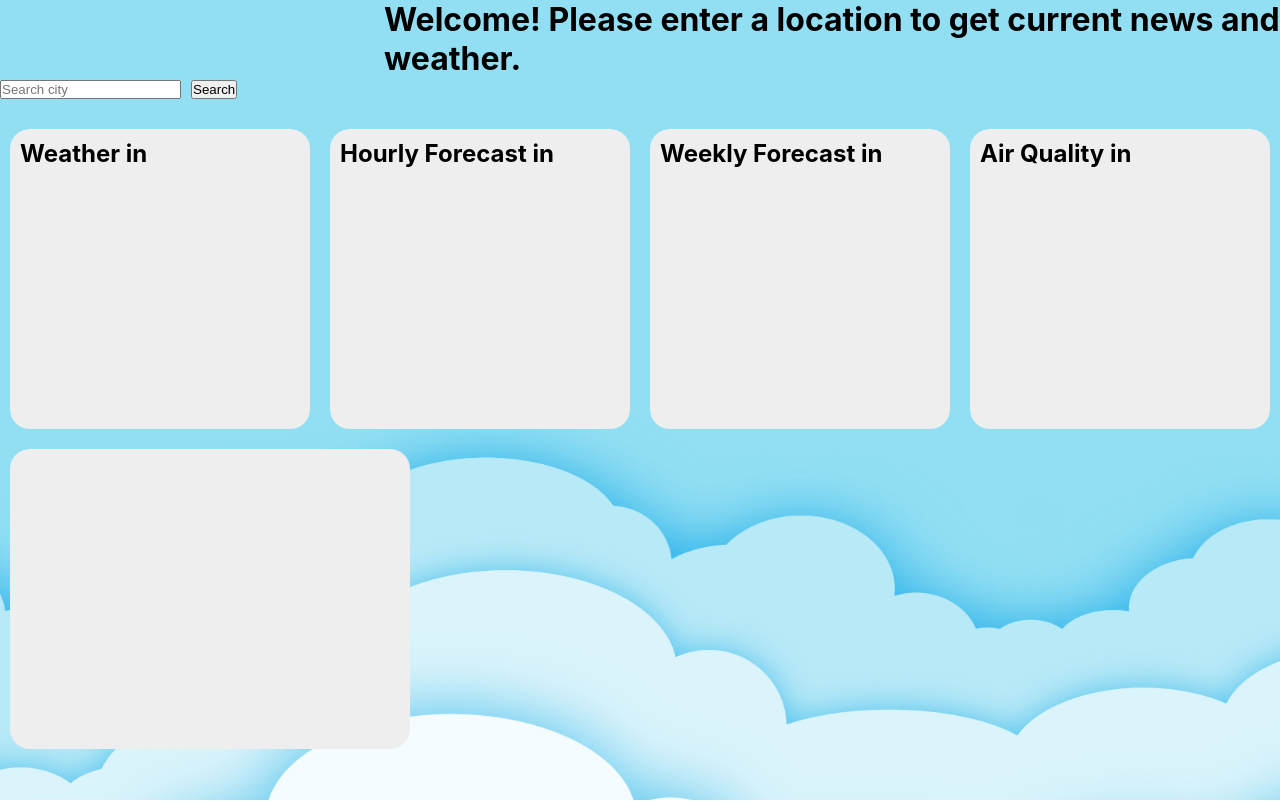
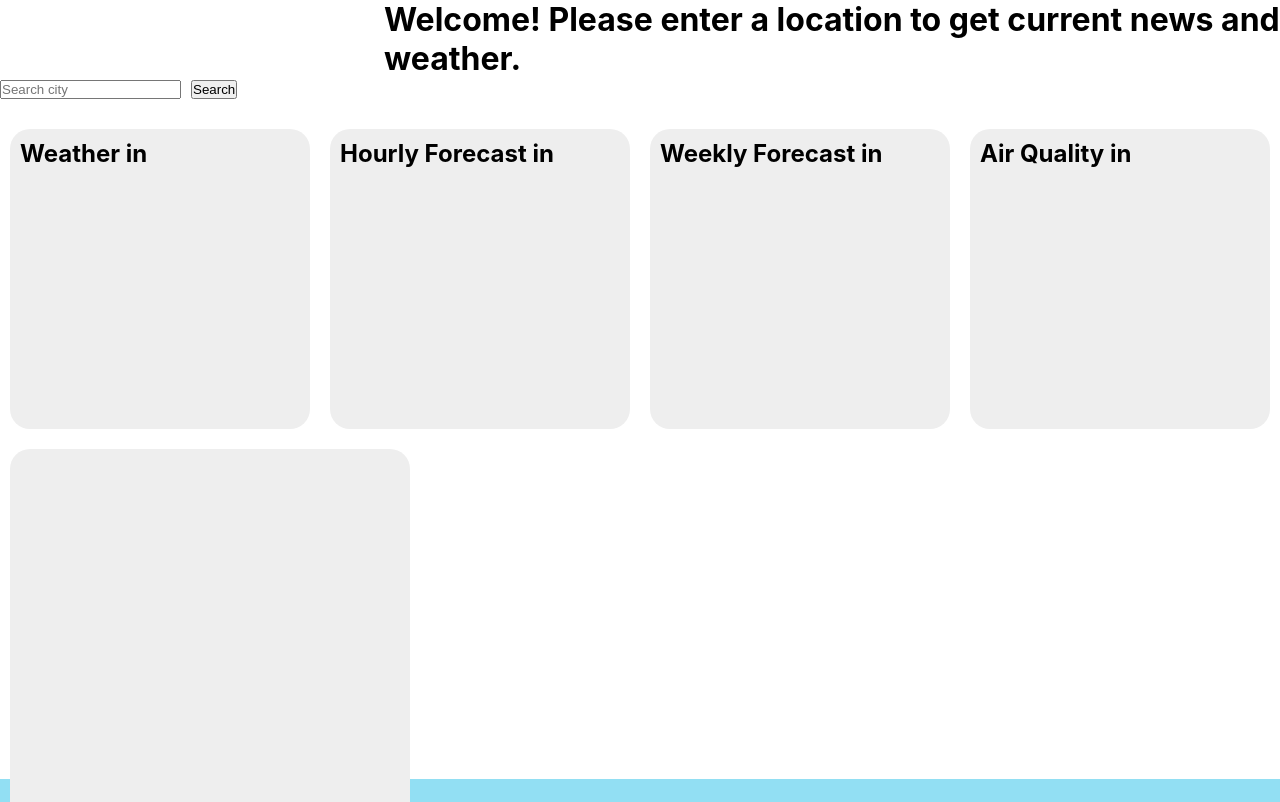
Before and after one commit to larsones/Headstarter-Project-2, a React (Create React App) app in the folder weather-app/: page / in a window 1280 px wide. Shown: the top 802 px of the page. Built offline with nearby package versions, Linux system fonts and the light colour scheme.

Commit message:
Update App.css

```diff
--- a/weather-app/src/App.css
+++ b/weather-app/src/App.css
@@ -31,7 +31,7 @@
 
 .newsWidget{
   width: 400px;
-  height: 300px;
+  height: 2200px;
   border-radius: 20px;
   background-color: #eee;
   padding: 10px;
```
